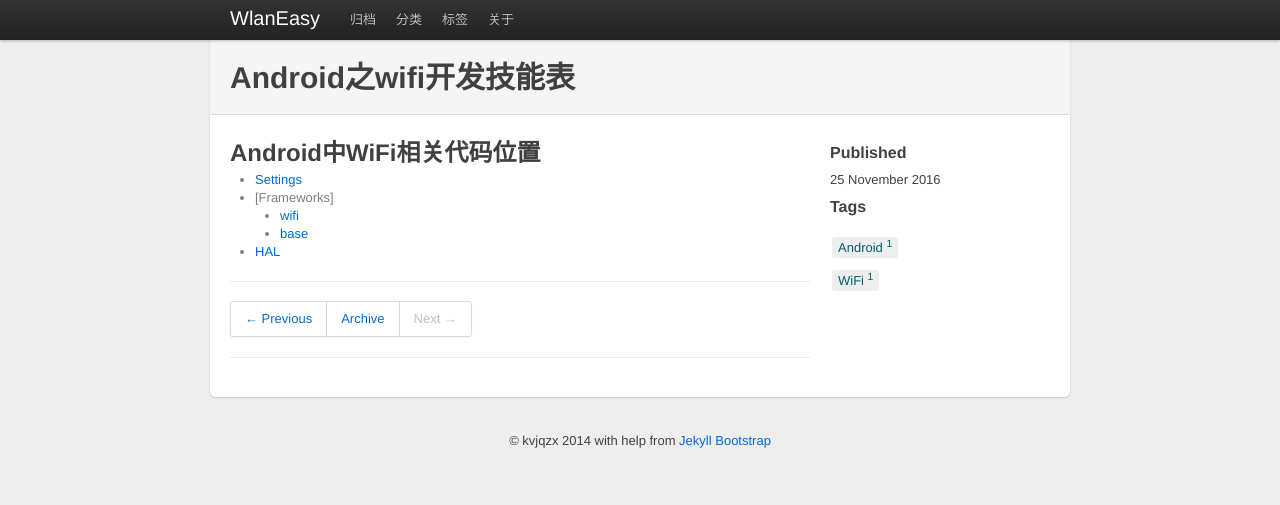
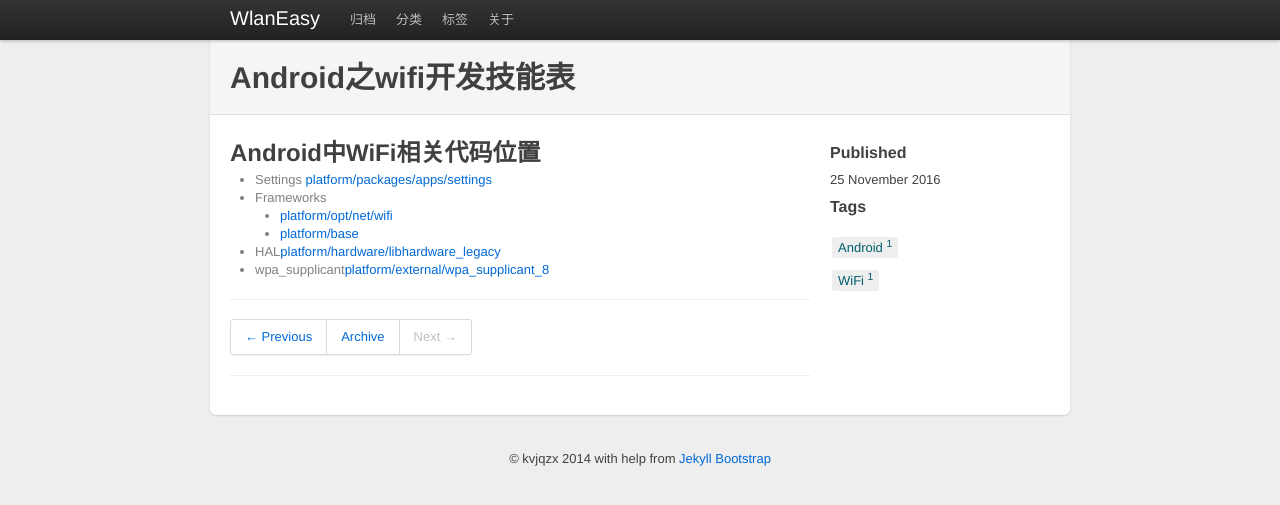
Before and after one commit to kvjqzx/kvjqzx.github.io, a Jekyll site: the page built from _posts/2016-11-25-Android之WiFi开发技能表.md, in a window 1280 px wide. Shown: the top 505 px of the page. Built offline with Jekyll 4.4.1, drawn with Linux system fonts in a browser that asks for light colours.

Commit message:
更新已有文档

```diff
--- a/_posts/2016-11-25-Android之WiFi开发技能表.md
+++ b/_posts/2016-11-25-Android之WiFi开发技能表.md
@@ -7,8 +7,9 @@ tags : [Android, WiFi]
 
 Android中WiFi相关代码位置
 -----
-* [Settings](http://androidxref.com/7.0.0_r1/xref/packages/apps/Settings/)
-* [Frameworks]
-  * [wifi](http://androidxref.com/7.0.0_r1/xref/frameworks/opt/net/wifi/)
-  * [base](http://androidxref.com/7.0.0_r1/xref/frameworks/base/wifi/)
-* [HAL](http://androidxref.com/7.0.0_r1/xref/hardware/libhardware_legacy/wifi/)
+* Settings [platform/packages/apps/settings](http://androidxref.com/7.0.0_r1/xref/packages/apps/Settings/)
+* Frameworks
+  * [platform/opt/net/wifi](http://androidxref.com/7.0.0_r1/xref/frameworks/opt/net/wifi/)
+  * [platform/base](http://androidxref.com/7.0.0_r1/xref/frameworks/base/wifi/)
+* HAL[platform/hardware/libhardware_legacy](http://androidxref.com/7.0.0_r1/xref/hardware/libhardware_legacy/wifi/)
+* wpa_supplicant[platform/external/wpa_supplicant_8](http://androidxref.com/7.0.0_r1/xref/external/wpa_supplicant_8/)
```
